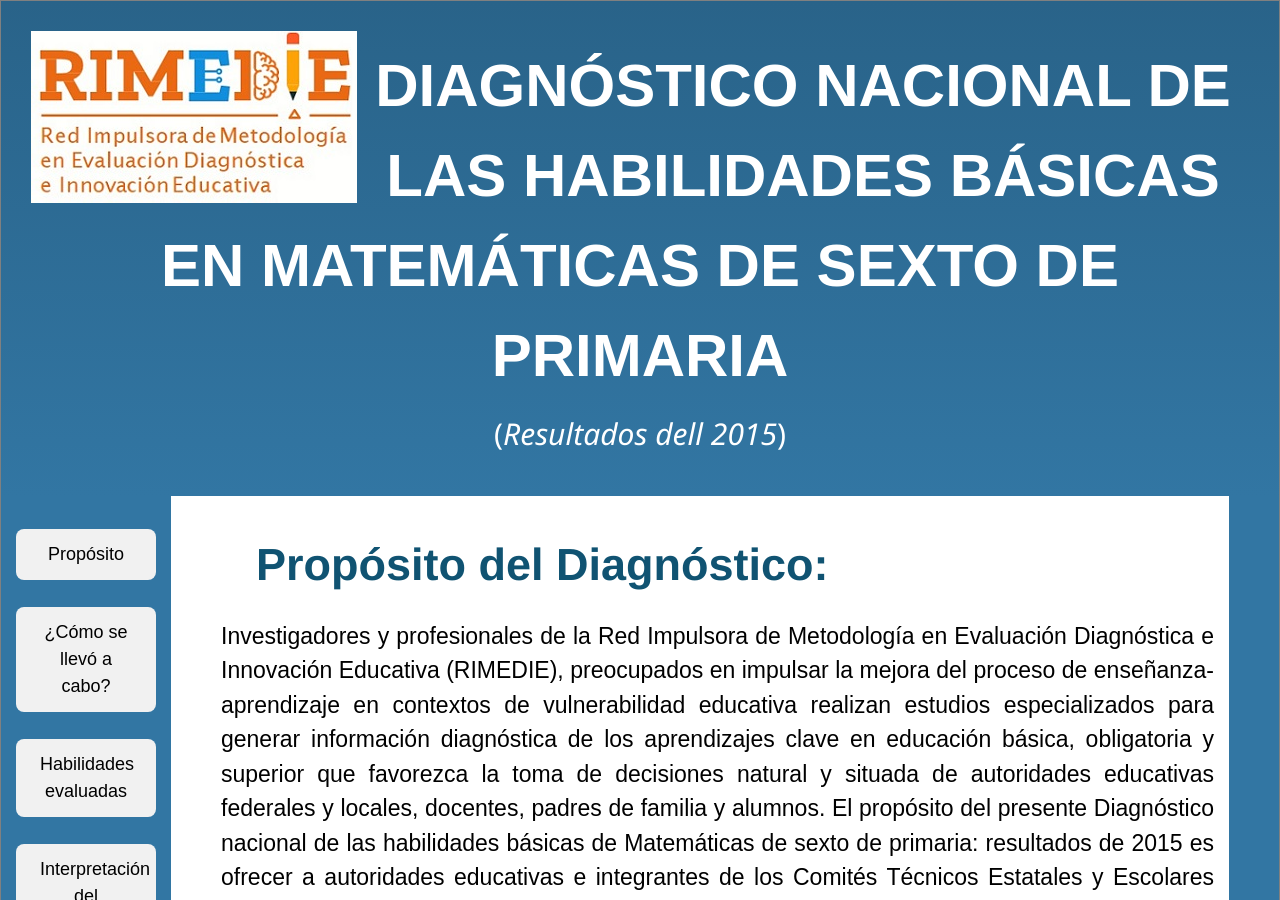
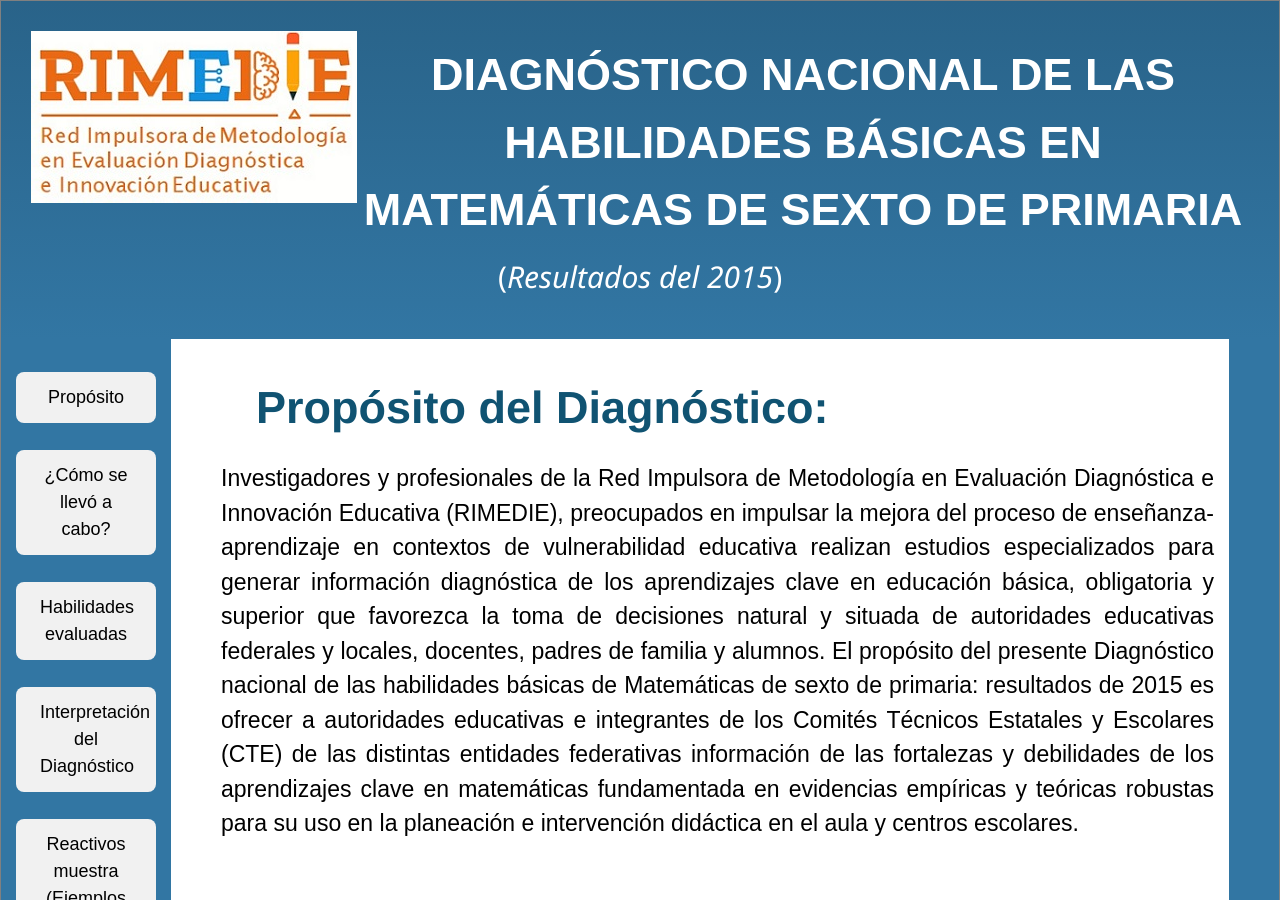
Before and after one commit to rimedie/rimedie.github.io, a Jekyll site: the page built from 1_Infografía.html, in a window 1280 px wide and 900 px high. Built offline with Jekyll 4.4.1, drawn with Linux system fonts in a browser that asks for light colours.

Commit message:
Update 1_Explorer.html

```diff
--- a/_layouts/1_Explorer.html
+++ b/_layouts/1_Explorer.html
@@ -232,8 +232,8 @@
 <div class="container">
 <header>
 	<a href="https://rimedie.github.io/"><img class='displayed' style="float:left;" src="/images_gral/Logoo.jpg" alt="LogoRIMEDIE" ></a>
-	<h1 style="font-family: sans-serif; font-size:4em; font-weight:bold;">DIAGNÓSTICO NACIONAL DE LAS HABILIDADES BÁSICAS EN MATEMÁTICAS DE SEXTO DE PRIMARIA</h1>
-	<h2>(<i>Resultados dell 2015</i>)</h2>
+	<h1 style="font-family: sans-serif; font-size:3em; font-weight:bold;">DIAGNÓSTICO NACIONAL DE LAS HABILIDADES BÁSICAS EN MATEMÁTICAS DE SEXTO DE PRIMARIA</h1>
+	<h2>(<i>Resultados del 2015</i>)</h2>
 
 </header>
 
```
